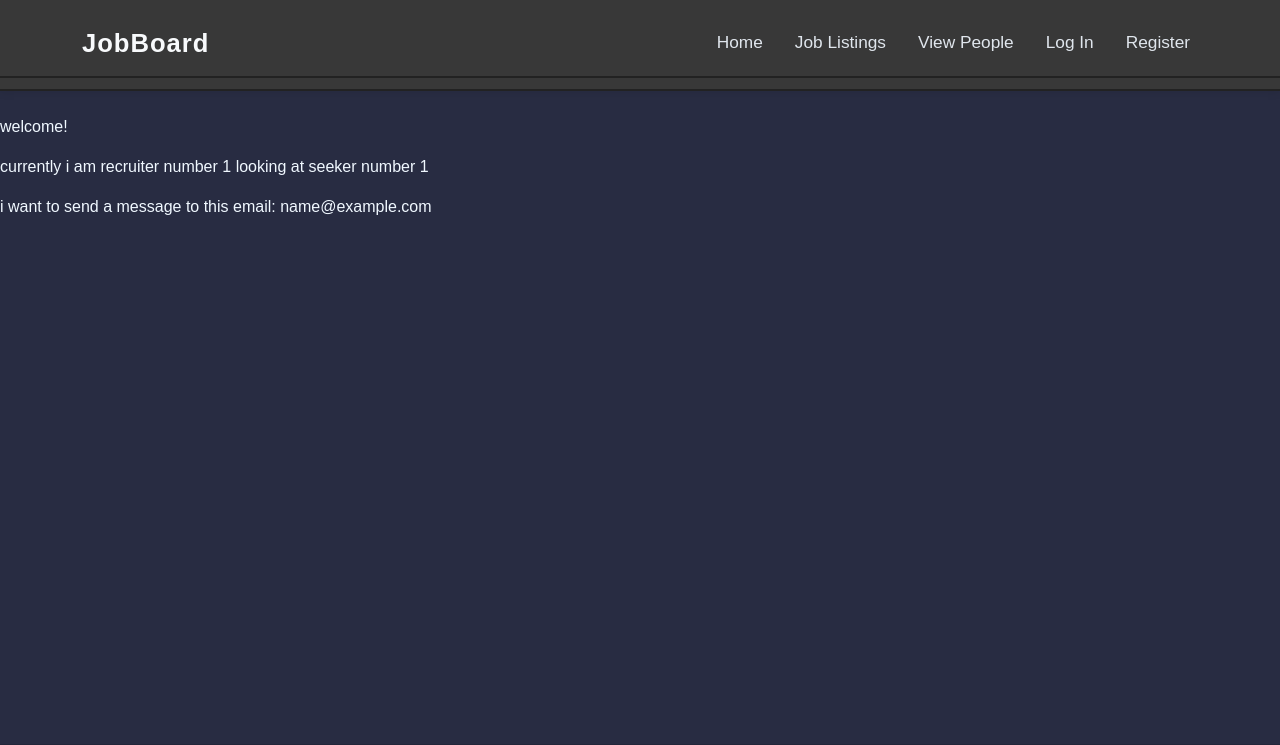
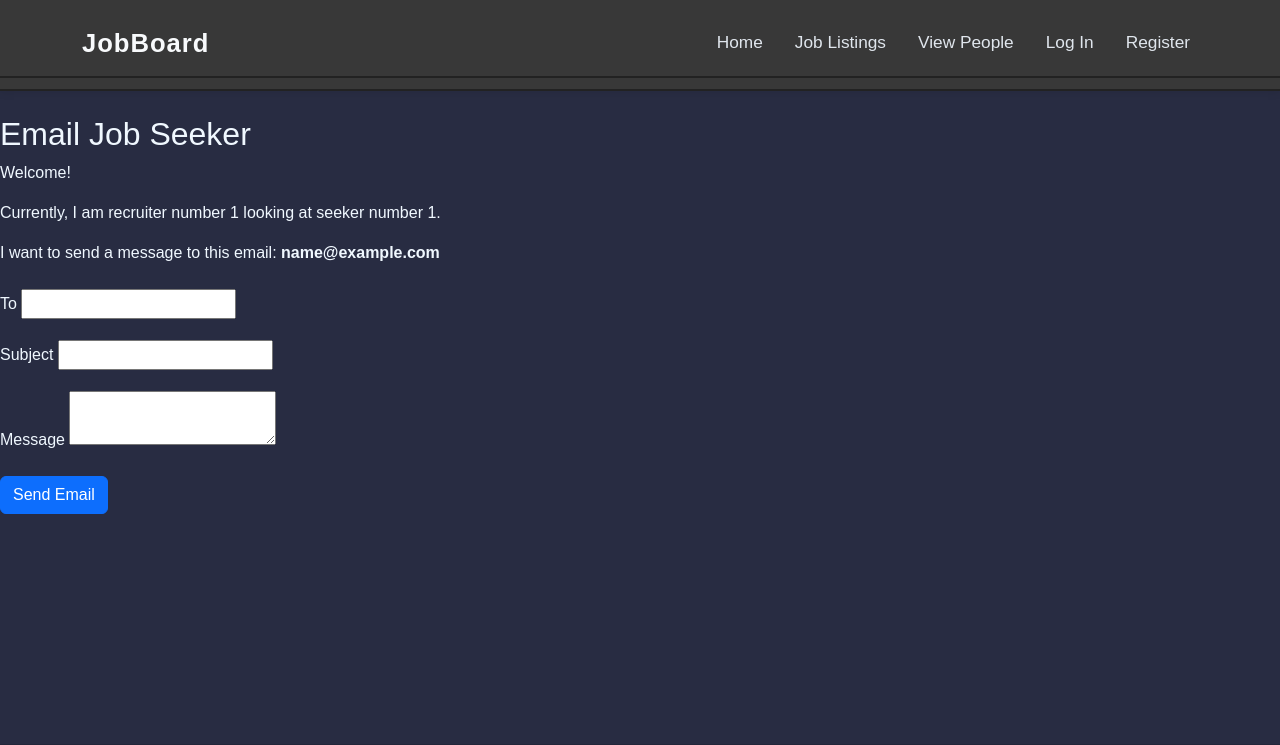
Before and after one commit to waterdude551/cs2340b-nandakumar-team6, a Django app: template jobapp/accounts/templates/accounts/email_seeker.html in a window 1280 px wide. Shown: the top 745 px of the page. Run offline with Django 5.2, Linux system fonts and the light colour scheme; tables that the repository leaves empty hold one stand-in row (values such as "Sample post"); the template is opened without the code that fills it: values that come from a table or form of the project are taken from there, most other values are stand-ins (such as "Sample title", 1, 10 or a date in 2020); form fields are guessed from the names that the template uses.

Commit message:
attempt to send email (doesn't work)
no errors thrown but it doesn't actually send an email -_-fix later

```diff
--- a/jobapp/accounts/templates/accounts/email_seeker.html
+++ b/jobapp/accounts/templates/accounts/email_seeker.html
@@ -1,7 +1,30 @@
 {% extends "base.html" %}
 {% block title %}Email Seeker{% endblock %}
 {% block content %}
-<p>welcome!</p>
-<p>currently i am recruiter number {{recruiter.id}} looking at seeker number {{seeker.id}}</p>
-<p>i want to send a message to this email: {{seeker.email}}</p>
+<h2>Email Job Seeker</h2>
+  <p>Welcome!</p>
+  <p>Currently, I am recruiter number {{ recruiter.id }} looking at seeker number {{ seeker.id }}.</p>
+  <p>I want to send a message to this email: <strong>{{ seeker.email }}</strong></p>
+
+  <form method="POST" class="mt-4" action="{% url 'accounts.send_email' %}">
+    {% csrf_token %}
+    <!-- Render form fields manually for more control -->
+    <div class="mb-3">
+      <label for="id_to_email" class="form-label">To</label>
+      {{ form.to_email }}
+    </div>
+
+    <div class="mb-3">
+      <label for="id_subject" class="form-label">Subject</label>
+      {{ form.subject }}
+    </div>
+
+    <div class="mb-3">
+      <label for="id_message" class="form-label">Message</label>
+      {{ form.message }}
+    </div>
+
+    <button type="submit" class="btn btn-primary">Send Email</button>
+  </form>
+</div>
 {% endblock content %}
--- a/jobapp/accounts/templates/accounts/profile.html
+++ b/jobapp/accounts/templates/accounts/profile.html
@@ -48,7 +48,7 @@
             {% endif %}
         {% endif %}
         <!-- Add recruiter-specific fields here if needed -->
-        {% if user.is_authenticated and user.role == "recruiter" and profile.role == "seeker" and profile.email %}
+        {% if user.is_authenticated and user.role == "recruiter" and profile.role == "seeker" and profile.email and user.email %}
             <a href="{% url 'accounts.email_seeker' profile.id %}">Email Seeker</a>
         {% endif %}
     </ul>
--- a/jobapp/accounts/urls.py
+++ b/jobapp/accounts/urls.py
@@ -7,5 +7,6 @@ urlpatterns = [
     path('profile/<int:id>/', views.profile, name='accounts.profile'),
     path('search/', views.search_users, name='accounts.search'),
     path('edit-profile/<int:id>/', views.edit_profile, name='accounts.edit_profile'),
-    path('email-seeker/<int:id>/', views.email_seeker, name='accounts.email_seeker')
+    path('email-seeker/<int:id>/', views.email_seeker, name='accounts.email_seeker'),
+    path('send_email/', views.send_email, name='accounts.send_email')
 ]
```
Also changed, not shown: jobapp/accounts/forms.py (+31 -0 lines), jobapp/accounts/views.py (+24 -3 lines), jobapp/db.sqlite3.
